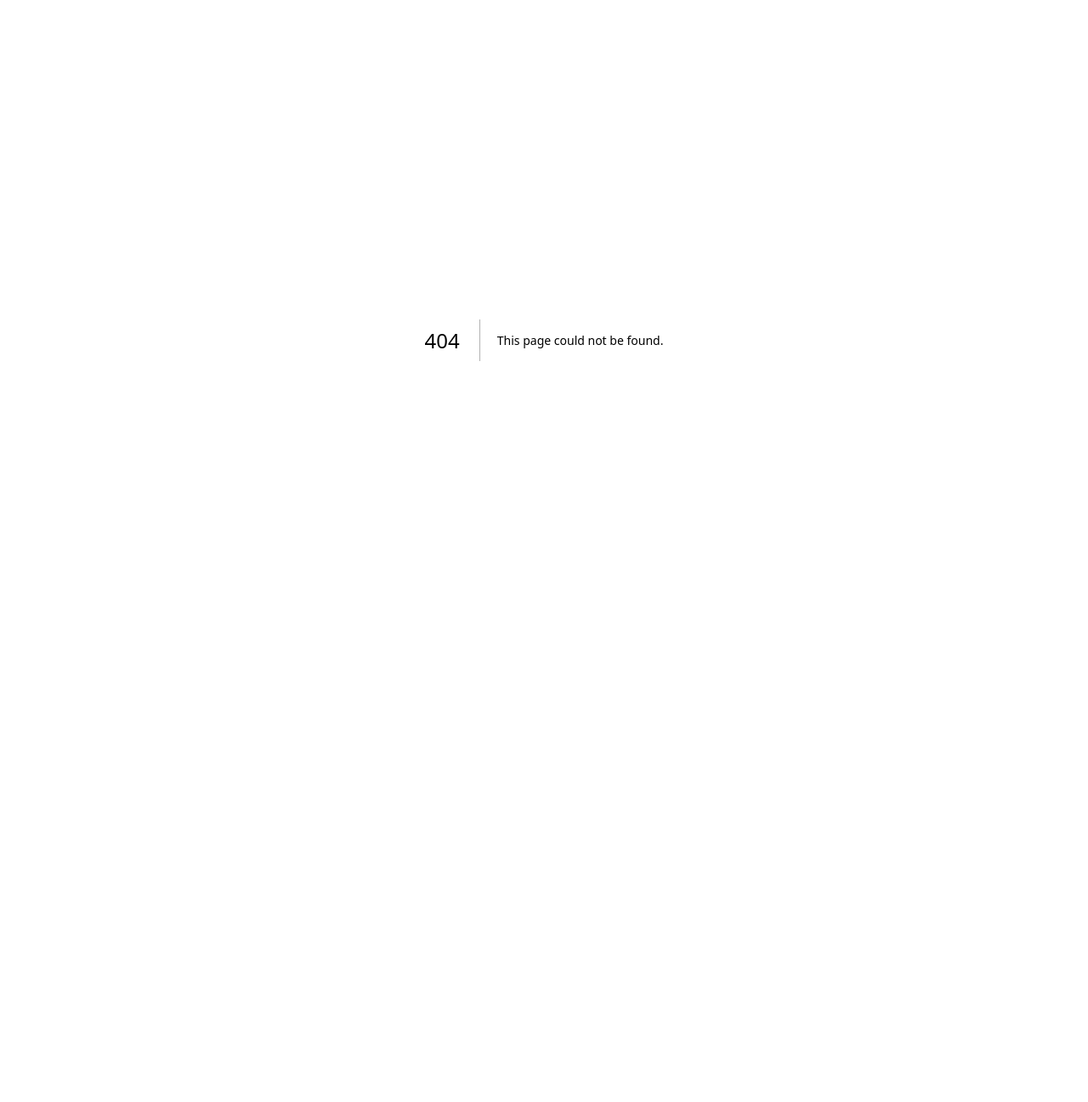
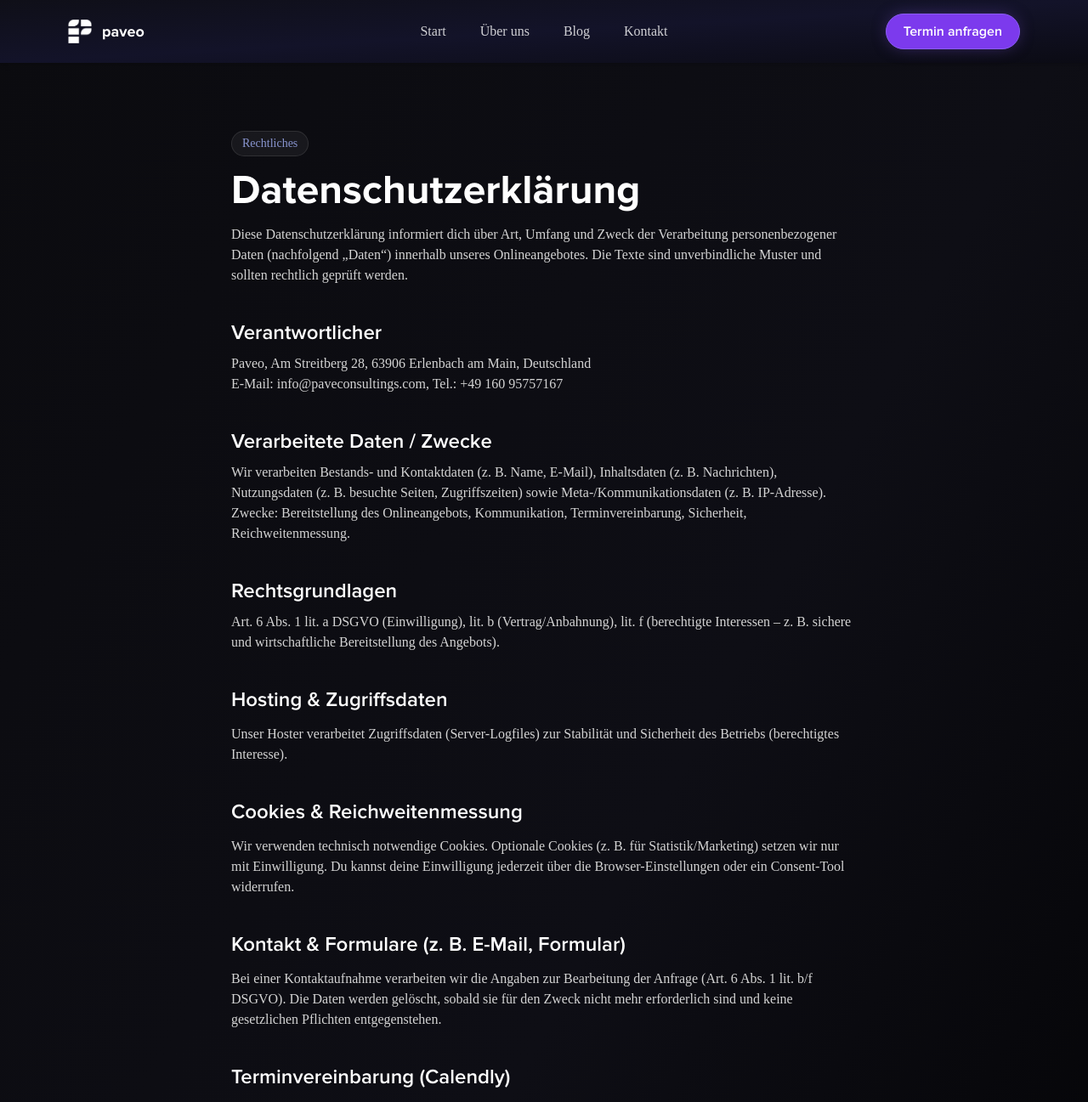
Before and after one commit to cyclebittt/pavewebyyyy, a Next.js app: page /datenschutz in a window 1280 px wide. Before the commit this address had no page. Shown: the top 1297 px of the page at 85% size. Before the commit the page ends 800 px from the top, so only its background shows below. Built offline with nearby package versions, Linux system fonts and the light colour scheme; a web font is replaced by a local one.

Commit message:
Create page.js

```diff
--- /dev/null
+++ b/app/datenschutz/page.js
@@ -0,0 +1,108 @@
+import Navbar from '@/components/layout/Navbar';
+import Footer from '@/components/layout/Footer';
+
+export default function DatenschutzPage() {
+  return (
+    <div className="font-proxima bg-gradient-to-br from-[#0B0B0F] via-[#0E0E15] to-black text-white">
+      <Navbar />
+
+      <main className="max-w-4xl mx-auto px-6 md:px-12 lg:px-20 py-16 md:py-20 space-y-10">
+        <header className="space-y-4">
+          <span className="inline-block text-sm text-indigo-300/80 bg-white/5 border border-white/10 px-3 py-1 rounded-full">Rechtliches</span>
+          <h1 className="text-3xl md:text-5xl font-bold">Datenschutzerklärung</h1>
+          <p className="text-neutral-300">
+            Diese Datenschutzerklärung informiert dich über Art, Umfang und Zweck der Verarbeitung personenbezogener Daten
+            (nachfolgend „Daten“) innerhalb unseres Onlineangebotes. Die Texte sind unverbindliche Muster und sollten rechtlich geprüft werden.
+          </p>
+        </header>
+
+        <section className="space-y-2">
+          <h2 className="text-2xl font-semibold">Verantwortlicher</h2>
+          <p className="text-neutral-300">
+            Paveo, Am Streitberg 28, 63906 Erlenbach am Main, Deutschland<br />
+            E-Mail: info@paveconsultings.com, Tel.: +49 160 95757167
+          </p>
+        </section>
+
+        <section className="space-y-2">
+          <h2 className="text-2xl font-semibold">Verarbeitete Daten / Zwecke</h2>
+          <p className="text-neutral-300">
+            Wir verarbeiten Bestands- und Kontaktdaten (z. B. Name, E-Mail), Inhaltsdaten (z. B. Nachrichten), Nutzungsdaten
+            (z. B. besuchte Seiten, Zugriffszeiten) sowie Meta-/Kommunikationsdaten (z. B. IP-Adresse).
+            Zwecke: Bereitstellung des Onlineangebots, Kommunikation, Terminvereinbarung, Sicherheit, Reichweitenmessung.
+          </p>
+        </section>
+
+        <section className="space-y-2">
+          <h2 className="text-2xl font-semibold">Rechtsgrundlagen</h2>
+          <p className="text-neutral-300">
+            Art. 6 Abs. 1 lit. a DSGVO (Einwilligung), lit. b (Vertrag/Anbahnung), lit. f (berechtigte Interessen – z. B. sichere
+            und wirtschaftliche Bereitstellung des Angebots).
+          </p>
+        </section>
+
+        <section className="space-y-3">
+          <h2 className="text-2xl font-semibold">Hosting & Zugriffsdaten</h2>
+          <p className="text-neutral-300">
+            Unser Hoster verarbeitet Zugriffsdaten (Server-Logfiles) zur Stabilität und Sicherheit des Betriebs (berechtigtes Interesse).
+          </p>
+        </section>
+
+        <section className="space-y-3">
+          <h2 className="text-2xl font-semibold">Cookies & Reichweitenmessung</h2>
+          <p className="text-neutral-300">
+            Wir verwenden technisch notwendige Cookies. Optionale Cookies (z. B. für Statistik/Marketing) setzen wir nur mit Einwilligung.
+            Du kannst deine Einwilligung jederzeit über die Browser-Einstellungen oder ein Consent-Tool widerrufen.
+          </p>
+        </section>
+
+        <section className="space-y-3">
+          <h2 className="text-2xl font-semibold">Kontakt & Formulare (z. B. E-Mail, Formular)</h2>
+          <p className="text-neutral-300">
+            Bei einer Kontaktaufnahme verarbeiten wir die Angaben zur Bearbeitung der Anfrage (Art. 6 Abs. 1 lit. b/f DSGVO).
+            Die Daten werden gelöscht, sobald sie für den Zweck nicht mehr erforderlich sind und keine gesetzlichen Pflichten entgegenstehen.
+          </p>
+        </section>
+
+        <section className="space-y-3">
+          <h2 className="text-2xl font-semibold">Terminvereinbarung (Calendly)</h2>
+          <p className="text-neutral-300">
+            Für Buchungen nutzen wir „Calendly“. Anbieter ist Calendly LLC (USA). Dabei werden – je nach Nutzung –
+            Kontaktdaten, Terminwünsche und Meta-Daten verarbeitet. Rechtsgrundlage ist Art. 6 Abs. 1 lit. b/f DSGVO.
+            Mit Calendly besteht ein Auftragsverarbeitungsvertrag; ggf. findet ein Datentransfer in Drittländer statt
+            unter Verwendung von Standardvertragsklauseln.
+          </p>
+        </section>
+
+        <section className="space-y-3">
+          <h2 className="text-2xl font-semibold">Deine Rechte</h2>
+          <ul className="list-disc pl-5 text-neutral-300 space-y-1">
+            <li>Auskunft, Berichtigung, Löschung, Einschränkung der Verarbeitung</li>
+            <li>Datenübertragbarkeit</li>
+            <li>Widerspruch gegen Verarbeitung auf Grundlage berechtigter Interessen</li>
+            <li>Widerruf erteilter Einwilligungen mit Wirkung für die Zukunft</li>
+            <li>Beschwerde bei einer Aufsichtsbehörde</li>
+          </ul>
+        </section>
+
+        <section className="space-y-3">
+          <h2 className="text-2xl font-semibold">Speicherdauer</h2>
+          <p className="text-neutral-300">
+            Personenbezogene Daten werden gelöscht, sobald der Zweck entfällt und keine gesetzlichen Aufbewahrungsfristen entgegenstehen.
+          </p>
+        </section>
+
+        <section className="space-y-3">
+          <h2 className="text-2xl font-semibold">Externe Links</h2>
+          <p className="text-neutral-300">
+            Für Inhalte externer Websites übernehmen wir keine Verantwortung. Es gelten die Datenschutzerklärungen der jeweiligen Anbieter.
+          </p>
+        </section>
+
+        <p className="text-xs text-neutral-500">Stand: {new Date().toLocaleDateString('de-DE')}</p>
+      </main>
+
+      <Footer />
+    </div>
+  );
+}
```
